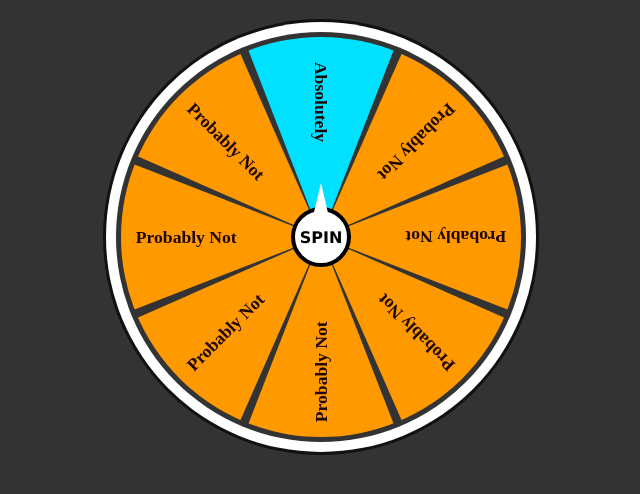
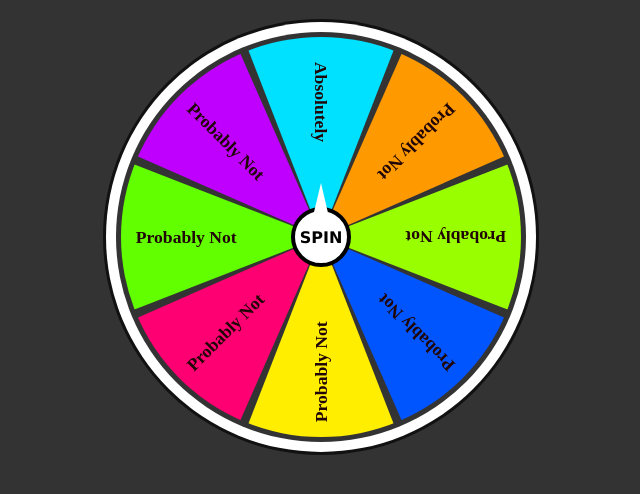
Before and after one commit to cpmas/cp, a plain HTML site: page index.html in a window 1280 px wide. Shown: the part 202-696 px from the top of the page, without its empty margins (319-959 px from the left). Drawn offline with Linux system fonts and the light colour scheme; a web font is replaced by a local one.

Commit message:
Update index.html

```diff
--- a/index.html
+++ b/index.html
@@ -17,12 +17,12 @@
         <div class="wheel">
             <div class="option" id="yes" style="--i:1;--clr:#00e1ff;" --angle:342deg;><span>Absolutely</span></div>
             <div class="option" id="no" style="--i:2;--clr:#ff9900;" --angle:18deg;><span>Probably Not</span></div>
-            <div class="option" id="yes" style="--i:3;--clr:#ff9900;" --angle:342deg;><span>Probably Not</span></div>
-            <div class="option" id="no" style="--i:4;--clr:#ff9900;" --angle:18deg;><span>Probably Not</span></div>
-            <div class="option" id="yes" style="--i:5;--clr:#ff9900;" --angle:342deg;><span>Probably Not</span></div>
-            <div class="option" id="no" style="--i:6;--clr:#ff9900;" --angle:18deg;><span>Probably Not</span></div>
-            <div class="option" id="yes" style="--i:7;--clr:#ff9900;" --angle:342deg;><span>Probably Not</span></div>
-            <div class="option" id="no" style="--i:8;--clr:#ff9900;" --angle:18deg;><span>Probably Not</span></div>
+            <div class="option" id="yes" style="--i:3;--clr:#99ff00;" --angle:342deg;><span>Probably Not</span></div>
+            <div class="option" id="no" style="--i:4;--clr:#0055ff;" --angle:18deg;><span>Probably Not</span></div>
+            <div class="option" id="yes" style="--i:5;--clr:#ffee00;" --angle:342deg;><span>Probably Not</span></div>
+            <div class="option" id="no" style="--i:6;--clr:#ff0073;" --angle:18deg;><span>Probably Not</span></div>
+            <div class="option" id="yes" style="--i:7;--clr:#62ff00;" --angle:342deg;><span>Probably Not</span></div>
+            <div class="option" id="no" style="--i:8;--clr:#bf00ff;" --angle:18deg;><span>Probably Not</span></div>
         </div>
     </div>
 </div>
```
